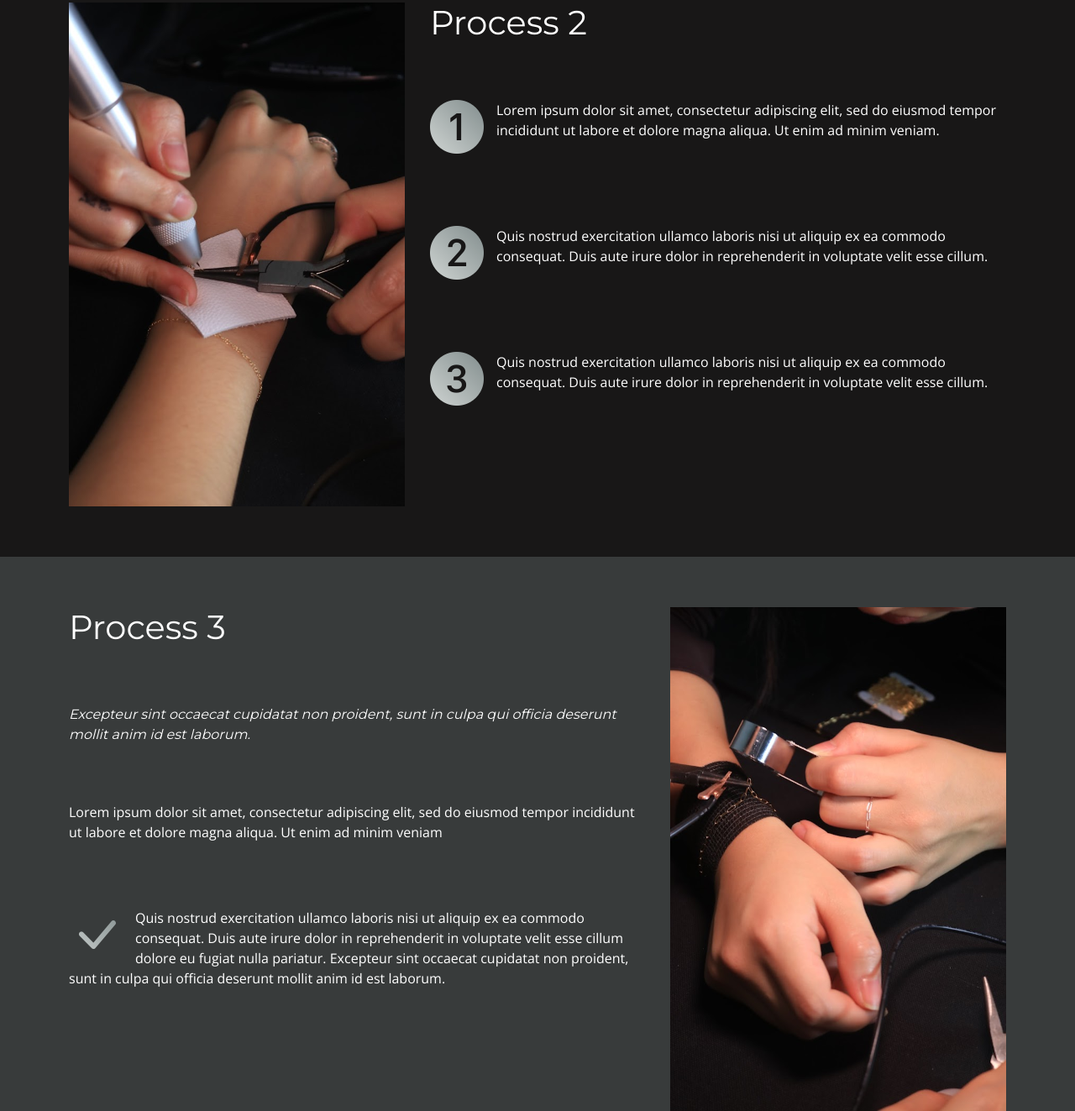
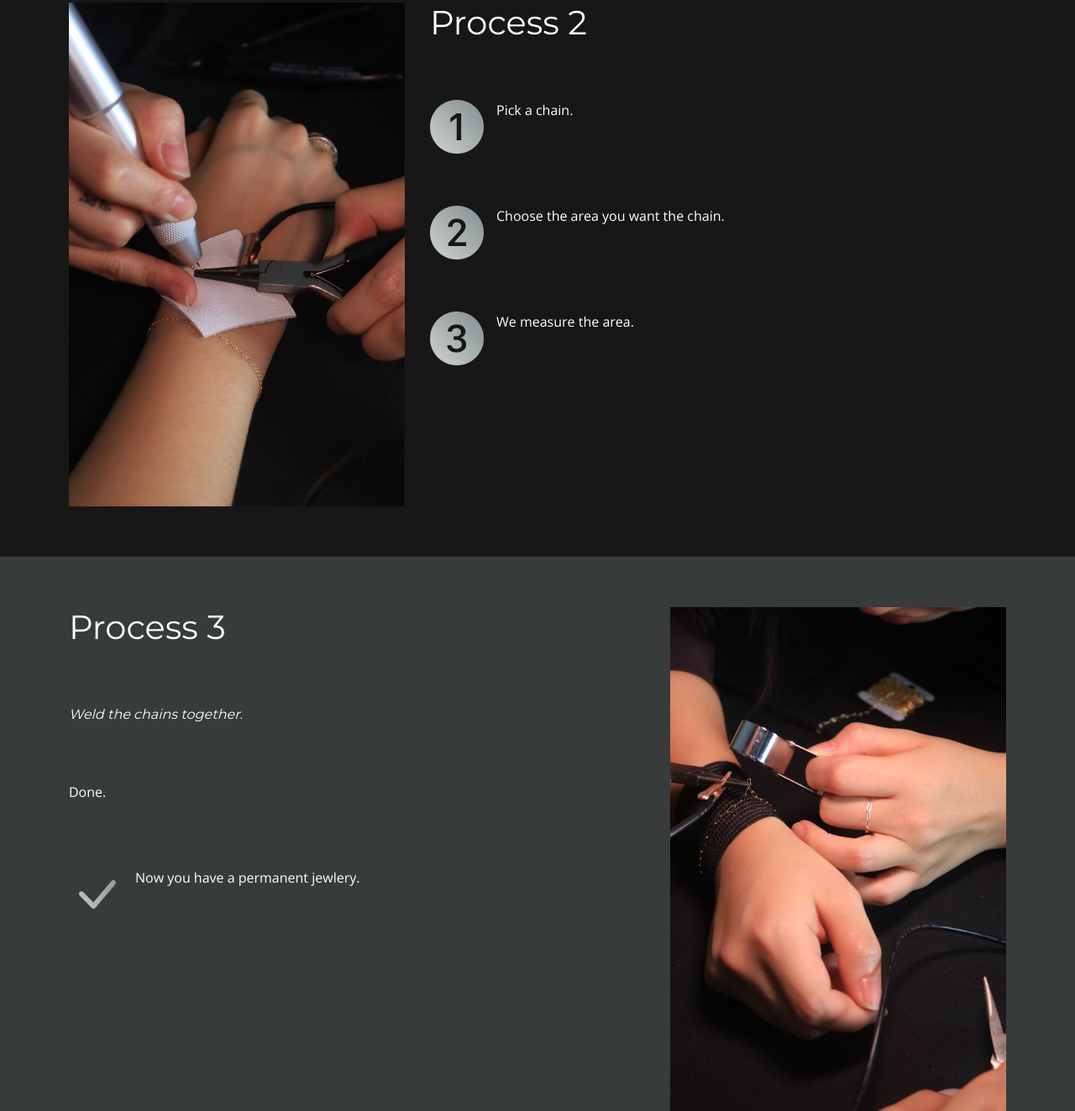
Before and after one commit to QuFranklin/Luxur, a plain HTML site: page index.html in a window 1280 px wide. Shown: the part 2380-3703 px from the top of the page at 84% size. Drawn offline with nearby package versions, Linux system fonts and the light colour scheme.

Commit message:
Update index.html

```diff
--- a/index.html
+++ b/index.html
@@ -131,13 +131,14 @@
                 <h1 style="color: white;">Process 1</h1>
                 <br>
                 <br>
-                <h3>Excepteur sint occaecat cupidatat non proident, sunt in culpa qui officia deserunt mollit anim id est laborum.</h3>
-                <br>
+                <h3>Process is fairly simple.</h3>
+                <!-- <br>
                 <br>
                 <p>Lorem ipsum dolor sit amet, consectetur adipiscing elit, sed do eiusmod tempor incididunt ut labore et dolore magna aliqua. Ut enim ad minim veniam.</p>
                 <br>
                 <br>
                 <p>Quis nostrud exercitation ullamco laboris nisi ut aliquip ex ea commodo consequat. Duis aute irure dolor in reprehenderit in voluptate velit esse cillum dolore eu fugiat nulla pariatur. Excepteur sint occaecat cupidatat non proident, sunt in culpa qui officia deserunt mollit anim id est laborum.</p>
+                -->
               </div>
             </div>
           </div>
@@ -154,17 +155,17 @@
                 <br>
                 <br>
                 <i class="bi bi-1-circle-fill"></i>
-                <p>Lorem ipsum dolor sit amet, consectetur adipiscing elit, sed do eiusmod tempor incididunt ut labore et dolore magna aliqua. Ut enim ad minim veniam.</p>
+                <p>Pick a chain.</p>
                 <br>
                 <br>
                 <br>
                 <i class="bi bi-2-circle-fill"></i>
-                <p>Quis nostrud exercitation ullamco laboris nisi ut aliquip ex ea commodo consequat. Duis aute irure dolor in reprehenderit in voluptate velit esse cillum.</p>
+                <p>Choose the area you want the chain.</p>
                 <br>
                 <br>
                 <br>
                 <i class="bi bi-3-circle-fill"></i>
-                <p>Quis nostrud exercitation ullamco laboris nisi ut aliquip ex ea commodo consequat. Duis aute irure dolor in reprehenderit in voluptate velit esse cillum.</p>
+                <p>We measure the area.</p>
               </div>
             </div>
           </div>
@@ -180,14 +181,14 @@
                 <h1 style="color: white;">Process 3</h1>
                 <br>
                 <br>
-                <h3>Excepteur sint occaecat cupidatat non proident, sunt in culpa qui officia deserunt mollit anim id est laborum.</h3>
+                <h3>Weld the chains together.</h3>
                 <br>
                 <br>
-                <p>Lorem ipsum dolor sit amet, consectetur adipiscing elit, sed do eiusmod tempor incididunt ut labore et dolore magna aliqua. Ut enim ad minim veniam</p>
+                <p>Done.</p>
                 <br>
                 <br>
                 <i class="bi bi-check-lg"></i>
-                <p>Quis nostrud exercitation ullamco laboris nisi ut aliquip ex ea commodo consequat. Duis aute irure dolor in reprehenderit in voluptate velit esse cillum dolore eu fugiat nulla pariatur. Excepteur sint occaecat cupidatat non proident, sunt in culpa qui officia deserunt mollit anim id est laborum.</p>
+                <p>Now you have a permanent jewlery.</p>
               </div>
             </div>
           </div>
@@ -262,17 +263,17 @@
             <div class="info">
               <div>
                 <i class="bi bi-geo-alt"></i>
-                <p>########<br>#########</p>
+                <p>NA location<br>NA location</p>
               </div>
 
               <div>
                 <i class="bi bi-envelope"></i>
-                <p>#######@###.com</p>
+                <p>email123@gmail.com</p>
               </div>
 
               <div>
                 <i class="bi bi-phone"></i>
-                <p># ### ### ####</p>
+                <p>1 111 111 1111</p>
               </div>
 
             </div>
```
